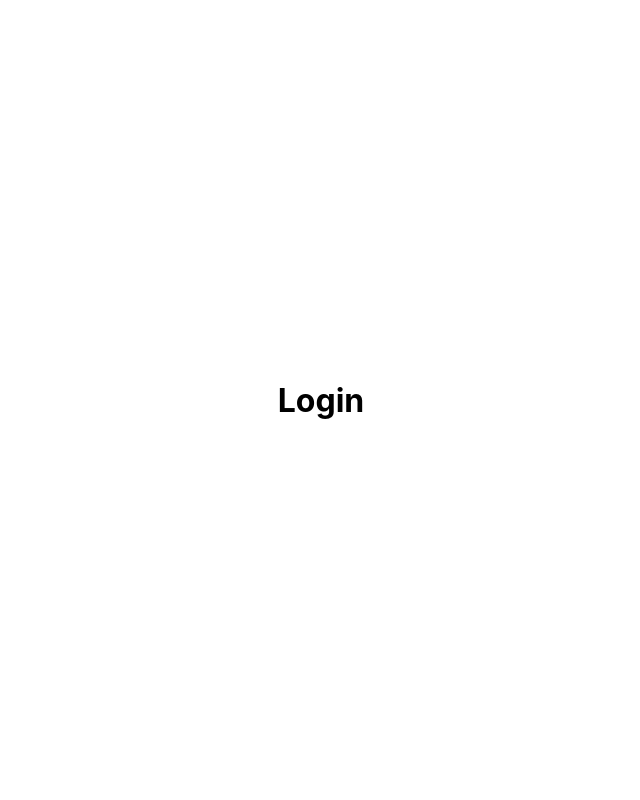
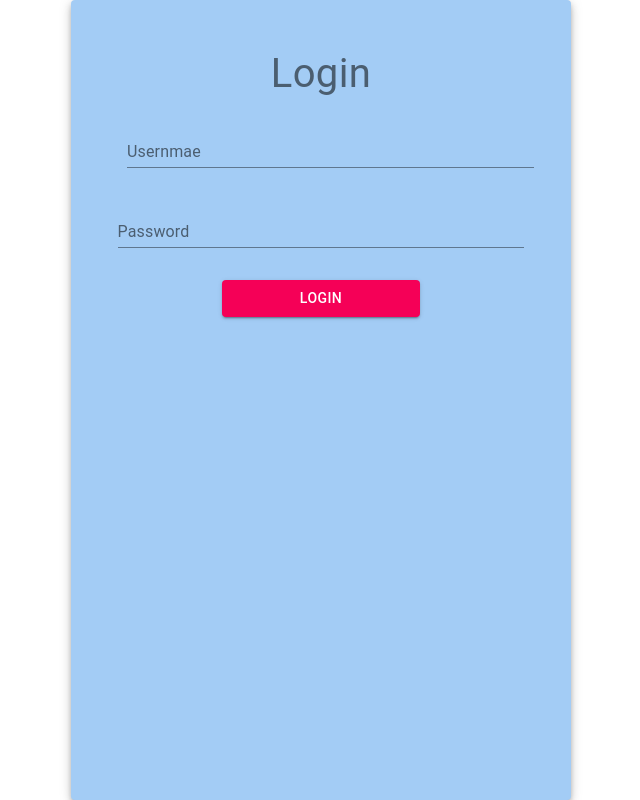
Before and after one commit to HazilMohamed/ping, a React (Create React App) app in the folder client/: page /login in a window 1280 px wide. Shown: the whole page, without its empty margins (319-959 px from the left). Built offline with nearby package versions, Linux system fonts and the light colour scheme.

Commit message:
client: add login api

```diff
--- a/client/src/App.tsx
+++ b/client/src/App.tsx
@@ -1,5 +1,6 @@
 import "./App.css";
 import { BrowserRouter, Route, Switch } from "react-router-dom";
+
 
 import HomeContainer from "./containers/HomeContainer";
 import LoginContainer from "./containers/LoginContainer";
@@ -9,7 +10,7 @@ function App() {
     <BrowserRouter>
       <Switch>
         <Route path="/" component={HomeContainer} exact />
-        <Route path="/login" component={LoginContainer} exact />
+        <Route path="/login" component={LoginContainer} />
       </Switch>
     </BrowserRouter>
   );
--- a/client/src/containers/HomeContainer.tsx
+++ b/client/src/containers/HomeContainer.tsx
@@ -21,7 +21,7 @@ const useStyles = makeStyles((theme: Theme) =>
       padding: theme.spacing(3),
     },
     paper: {
-      width: "900px",
+      width: "1080px",
       height: "900px",
       backgroundColor: "#a3ccf5",
     },
--- a/client/src/containers/LoginContainer.tsx
+++ b/client/src/containers/LoginContainer.tsx
@@ -1,5 +1,104 @@
+import { useState } from "react";
+import { useHistory } from "react-router-dom";
+import axios from "axios";
+import config from "../config";
+import {
+  Paper,
+  createStyles,
+  Theme,
+  makeStyles,
+  TextField,
+  Button,
+  FormLabel,
+  Typography,
+} from "@material-ui/core";
+
+const useStyles = makeStyles((theme: Theme) =>
+  createStyles({
+    root: {
+      "& > *": {
+        margin: theme.spacing(2),
+        width: "25ch",
+      },
+      textAlign: "center",
+      padding: theme.spacing(3),
+    },
+    paper: {
+      width: "500px",
+      height: "800px",
+      backgroundColor: "#a3ccf5",
+    },
+    header: {
+      fontSize: 40,
+    },
+    text: {
+      width: "90%",
+    },
+  })
+);
+
 const LoginContainer = () => {
-  return <h1>Login</h1>;
+  const api = config.api;
+  const styles = useStyles();
+  const history = useHistory();
+  const [username, setUsername] = useState<string>();
+  const [password, setPassword] = useState<string>();
+
+  const changeUsername = (value: string) => {
+    setUsername(value);
+  };
+
+  const changePassword = (value: string) => {
+    setPassword(value);
+  };
+
+  const handleLogin = () => {
+    if (username && password) {
+      axios
+        .post(api + "/login", { name: username, password: password })
+        .then((res) => {
+          if (res.data) {
+            if (res.data.success) {
+              localStorage.setItem("token", res.data.token);
+              localStorage.setItem("userId", res.data.userId);
+              history.push("/");
+            } else {
+              console.log(res.data.message);
+            }
+          }
+        });
+    }
+  };
+
+  return (
+    <Paper className={styles.paper} elevation={5}>
+      <form className={styles.root}>
+        <FormLabel>
+          <Typography className={styles.header}>Login</Typography>
+        </FormLabel>
+        <TextField
+          fullWidth
+          className={styles.text}
+          label={"Usernmae"}
+          value={username}
+          name={"username"}
+          onChange={(ev) => changeUsername(ev.target.value)}
+        />
+        <TextField
+          type={"password"}
+          fullWidth
+          className={styles.text}
+          label={"Password"}
+          value={password}
+          name={"password"}
+          onChange={(ev) => changePassword(ev.target.value)}
+        />
+        <Button variant={"contained"} color={"secondary"} onClick={handleLogin}>
+          Login
+        </Button>
+      </form>
+    </Paper>
+  );
 };
 
 export default LoginContainer;
```
Also changed, not shown: client/src/utils/Auth.tsx (added, +7 -0 lines).
